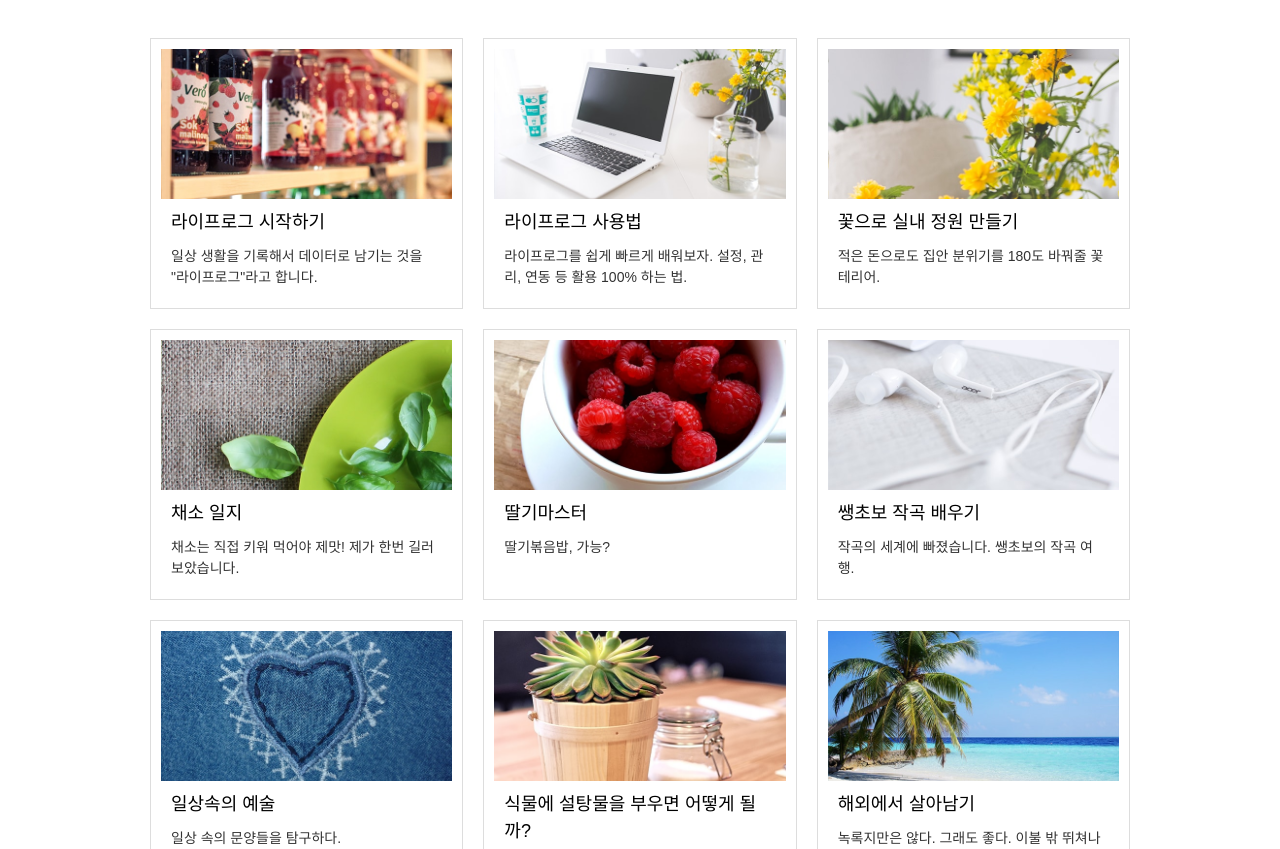
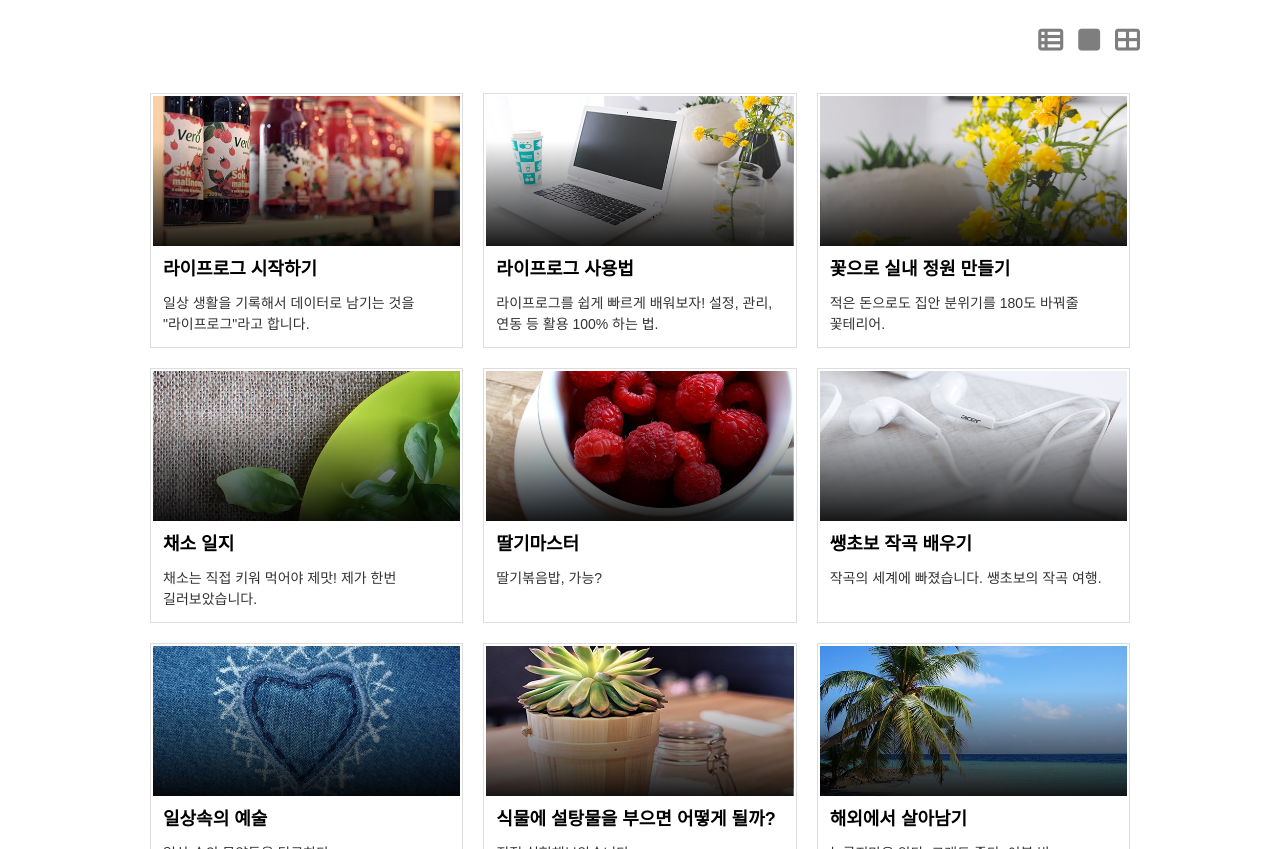
Before and after one commit to jhoryong/logger, a plain HTML site: page contents.html in a window 1280 px wide. Shown: the part 103-952 px from the top of the page. Drawn offline with nearby package versions, Linux system fonts and the light colour scheme.

Commit message:
contents page

```diff
--- a/contents.css
+++ b/contents.css
@@ -1,9 +1,40 @@
+/* liststyle */
+    .listStyle .container {max-width: 1000px; margin: 30px auto; }
+    .listStyle ul {display: flex; justify-content: flex-end;}
+    .listStyle li {margin-left: 15px;}
+    .listStyle i {font-size: 25px; opacity: 0.5;}
+    .listStyle i:hover {cursor: pointer;}
+
 /* listA */
     .listA .container {display: flex; flex-wrap: wrap; max-width: 1000px; margin: 30px auto;} /* flex-wrap: wrap - break items into multiple lines. */
     .listA article {flex: 1 1 300px;/* item의 길이가 300px을 넘어서는 순간 line break된다. */ display: flex;}
-    .listA a {flex: 1;/* article 내부의 a 길이 일정하게 맞춰주기 */ display: block; border: 1px solid #ddd; color: inherit; text-decoration: none; margin: 10px; padding: 10px;} /* span: 이미지와 글자 위에 정확하게 커서를 올려야 링크 가능. block: 여백에 올려도 가능. */
-    .listA a:hover {opacity: .8;}
+    .listA a {flex: 1;/* article 내부의 a 길이 일정하게 맞춰주기 */ display: block; border: 1px solid #ddd; color: inherit; text-decoration: none; margin: 10px; padding: 2px;} /* span: 이미지와 글자 위에 정확하게 커서를 올려야 링크 가능. block: 여백에 올려도 가능. */
+        .listA a:hover {opacity: .8;}
     .listA .photo {min-height: 150px; background-position: center; background-size: cover;}
-    .listA .text {margin: 10px;}
-        .listA h2 {font-size: 18px; line-height: 1.5;}
+    .listA .text {margin: 10px; word-break: keep-all;}
+        .listA h2 {font-weight: bold;font-size: 18px; line-height: 1.5;}
         .listA p {font-size: 14px; opacity: 0.8; margin-top: 10px; line-height: 1.5;}
+
+/* listB */
+    .listB .container {display: flex; flex-wrap: wrap; max-width: 1000px; margin: 30px auto;} /* flex-wrap: wrap - break items into multiple lines. */
+    .listB article {flex: 1 1 384px;/* item의 길이가 300px을 넘어서는 순간 line break된다. */ display: flex;}
+    .listB a {flex: 1;/* article 내부의 a 길이 일정하게 맞춰주기 */ display: block; border: 1px solid #ddd; color: inherit; text-decoration: none; margin: 10px; padding: 2px; display: flex;} /* span: 이미지와 글자 위에 정확하게 커서를 올려야 링크 가능. block: 여백에 올려도 가능. */
+        .listB a:hover {opacity: .8;}
+    .listB .photo {flex:2; min-height: 150px; background-position: center; background-size: cover;}
+    .listB .text {flex:3; margin: 10px; word-break: keep-all;}
+        .listB h2 {font-weight: bold;font-size: 18px; line-height: 1.5;}
+        .listB p {font-size: 14px; opacity: 0.8; margin-top: 10px; line-height: 1.5;}
+
+/* listC */
+    .listC .container {display: flex; flex-wrap: wrap; max-width: 1000px; margin: 30px auto;} /* flex-wrap: wrap - break items into multiple lines. */
+    .listC article {flex: 1 1 300px;/* item의 길이가 300px을 넘어서는 순간 line break된다. */ display: flex;}
+    .listC a {flex: 1;/* article 내부의 a 길이 일정하게 맞춰주기 */ display: block; padding:2px; color: inherit; text-decoration: none; margin: 0px; position: relative;/**/} /* span: 이미지와 글자 위에 정확하게 커서를 올려야 링크 가능. block: 여백에 올려도 가능. */
+        .listC a:hover {opacity: .8;}
+    .listC .photo {min-height: 250px; background-position: center; background-size: cover; }
+    .listC .text {margin: 10px; word-break: keep-all; position: absolute; left: 0; bottom: 0; position: absolute; left: 0; bottom: 0; color: #fff; font-weight: bold; text-shadow:
+        -0.5px -0.5px 0 #000,
+         0.5px -0.5px 0 #000,
+         -0.5px 0.5px 0 #000,
+          0.5px 0.5px 0 #000;} /* An absolute positioned element is relative to the next parent element with 'position:relative'. If there is no such parent, it will default all the way up to the <html> element. */
+        .listC h2 {font-size: 18px; line-height: 1.5;}
+        .listC p {font-size: 14px; margin-top: 10px; line-height: 1.5; color: #dadada}
--- a/contents.html
+++ b/contents.html
@@ -44,11 +44,20 @@
             </nav>
         </div>
     </header>
-    <section class="listA">
+    <aside class="listStyle">
+        <div class="container">
+            <ul>
+                <li><i id="listStyle_1" class="fas fa-th-list"></i></li>
+                <li><i id="listStyle_2" class="fas fa-square"></i></li>
+                <li><i id="listStyle_3" class="fas fa-th-large"></i></li>
+            </ul>
+        </div>
+    </aside>
+    <section id="list" class="listA">
         <div class="container">
             <article>
                 <a href="startLogger.html">
-                    <div class="photo" style="background-image: url(img/p07.jpg);"><!--style속성을 HTML에 적는 이유는 개요의 수를 늘렸을 때 문장과 함께 이미지를 쉽게 관리할 수 있게 하기 위함.-->
+                    <div class="photo" style="background-image: linear-gradient(rgba(0,0,0,0)30%, rgba(0,0,0,0.9)100%), url(img/p07.jpg);"><!--style속성을 HTML에 적는 이유는 개요의 수를 늘렸을 때 문장과 함께 이미지를 쉽게 관리할 수 있게 하기 위함.-->
                     </div>
                     <div class="text">
                         <h2>라이프로그 시작하기</h2>
@@ -58,17 +67,17 @@
             </article>
             <article>
                 <a href="#">
-                    <div class="photo" style="background-image: url(img/p08.jpg);">
+                    <div class="photo" style="background-image: linear-gradient(rgba(0,0,0,0)30%, rgba(0,0,0,0.9)100%), url(img/p08.jpg);">
                     </div>
                     <div class="text">
                         <h2>라이프로그 사용법</h2>
-                        <p>라이프로그를 쉽게 빠르게 배워보자. 설정, 관리, 연동 등 활용 100% 하는 법.</p>
+                        <p>라이프로그를 쉽게 빠르게 배워보자! 설정, 관리, 연동 등 활용 100% 하는 법.</p>
                     </div>
                 </a>
             </article>
             <article>
                 <a href="#">
-                    <div class="photo" style="background-image: url(img/p01.jpg);">
+                    <div class="photo" style="background-image: linear-gradient(rgba(0,0,0,0)30%, rgba(0,0,0,0.9)100%), url(img/p01.jpg);">
                     </div>
                     <div class="text">
                         <h2>꽃으로 실내 정원 만들기</h2>
@@ -78,7 +87,7 @@
             </article>
             <article>
                 <a href="#">
-                    <div class="photo" style="background-image: url(img/p02.jpg);">
+                    <div class="photo" style="background-image: linear-gradient(rgba(0,0,0,0)30%, rgba(0,0,0,0.9)100%), url(img/p02.jpg);">
                     </div>
                     <div class="text">
                         <h2>채소 일지</h2>
@@ -88,7 +97,7 @@
             </article>
             <article>
                 <a href="#">
-                    <div class="photo" style="background-image: url(img/p03.jpg);">
+                    <div class="photo" style="background-image: linear-gradient(rgba(0,0,0,0)30%, rgba(0,0,0,0.9)100%), url(img/p03.jpg);">
                     </div>
                     <div class="text">
                         <h2>딸기마스터</h2>
@@ -98,7 +107,7 @@
             </article>
             <article>
                 <a href="#">
-                    <div class="photo" style="background-image: url(img/p04.jpg);">
+                    <div class="photo" style="background-image: linear-gradient(rgba(0,0,0,0)30%, rgba(0,0,0,0.9)100%), url(img/p04.jpg);">
                     </div>
                     <div class="text">
                         <h2>쌩초보 작곡 배우기</h2>
@@ -108,7 +117,7 @@
             </article>
             <article>
                 <a href="#">
-                    <div class="photo" style="background-image: url(img/p05.jpg);">
+                    <div class="photo" style="background-image: linear-gradient(rgba(0,0,0,0)30%, rgba(0,0,0,0.9)100%), url(img/p05.jpg);">
                     </div>
                     <div class="text">
                         <h2>일상속의 예술</h2>
@@ -118,17 +127,17 @@
             </article>
             <article>
                 <a href="#">
-                    <div class="photo" style="background-image: url(img/p06.jpg);">
+                    <div class="photo" style="background-image: linear-gradient(rgba(0,0,0,0)30%, rgba(0,0,0,0.9)100%), url(img/p06.jpg);">
                     </div>
                     <div class="text">
-                        <h2>식물에 설탕물을 부우면 어떻게 될까?</h2>
+                        <h2>식물에 설탕물을 부으면 어떻게 될까?</h2>
                         <p>직접 실험해보았습니다.</p>
                     </div>
                 </a>
             </article>
             <article>
                 <a href="#">
-                    <div class="photo" style="background-image: url(img/p09.jpg);">
+                    <div class="photo" style="background-image: linear-gradient(rgba(0,0,0,0)30%, rgba(0,0,0,0.9)100%), url(img/p09.jpg);">
                     </div>
                     <div class="text">
                         <h2>해외에서 살아남기</h2>
@@ -138,7 +147,7 @@
             </article>
             <article>
                 <a href="#">
-                    <div class="photo" style="background-image: url(img/p10.jpg);">
+                    <div class="photo" style="background-image: linear-gradient(rgba(0,0,0,0)30%, rgba(0,0,0,0.9)100%), url(img/p10.jpg);">
                     </div>
                     <div class="text">
                         <h2>인간 드론이 되어보자</h2>
@@ -148,7 +157,7 @@
             </article>
             <article>
                 <a href="#">
-                    <div class="photo" style="background-image: url(img/p11.jpg);">
+                    <div class="photo" style="background-image: linear-gradient(rgba(0,0,0,0)30%, rgba(0,0,0,0.9)100%), url(img/p11.jpg);">
                     </div>
                     <div class="text">
                         <h2>경력 5년차 헬린이의 샐러드 제조법</h2>
@@ -158,7 +167,7 @@
             </article>
             <article>
                 <a href="#">
-                    <div class="photo" style="background-image: url(img/p12.jpg);">
+                    <div class="photo" style="background-image: linear-gradient(rgba(0,0,0,0)30%, rgba(0,0,0,0.9)100%), url(img/p12.jpg);">
                     </div>
                     <div class="text">
                         <h2>철판은 이런 것이다.</h2>
@@ -233,6 +242,15 @@
         $('header').toggleClass('backgroundColor');
         $('.headB').fadeToggle();
     });
+    $('#listStyle_1').click(function() {
+        $('#list').removeClass().addClass('listA');
+    });
+    $('#listStyle_2').click(function() {
+        $('#list').removeClass().addClass('listB');
+    });
+    $('#listStyle_3').click(function() {
+        $('#list').removeClass().addClass('listC');
+    });
 </script>
 </body>
 </html>
--- a/mainPage.css
+++ b/mainPage.css
@@ -20,7 +20,7 @@
 }
 
 /* 기본 설정 */
-body {font-family: 'Noto Sans KR', '맑은 고딕', 'Apple SD Gothic Neo', sans-serif; box-sizing: border-box;} /* border box는 요소의 padding과 border을 모두 포함한 값을 요소의 width, height에 포함하므로 보기가 편하다. */
+body {font-family: '맑은 고딕', 'Apple SD Gothic Neo', sans-serif; box-sizing: border-box;} /* border box는 요소의 padding과 border을 모두 포함한 값을 요소의 width, height에 포함하므로 보기가 편하다. */
 
     /* 폰트 크기 */
     @media (max-width: 559px) {:root {font-size: 14px;}}
```
Also changed, not shown: index.html (+6 -6 lines).
